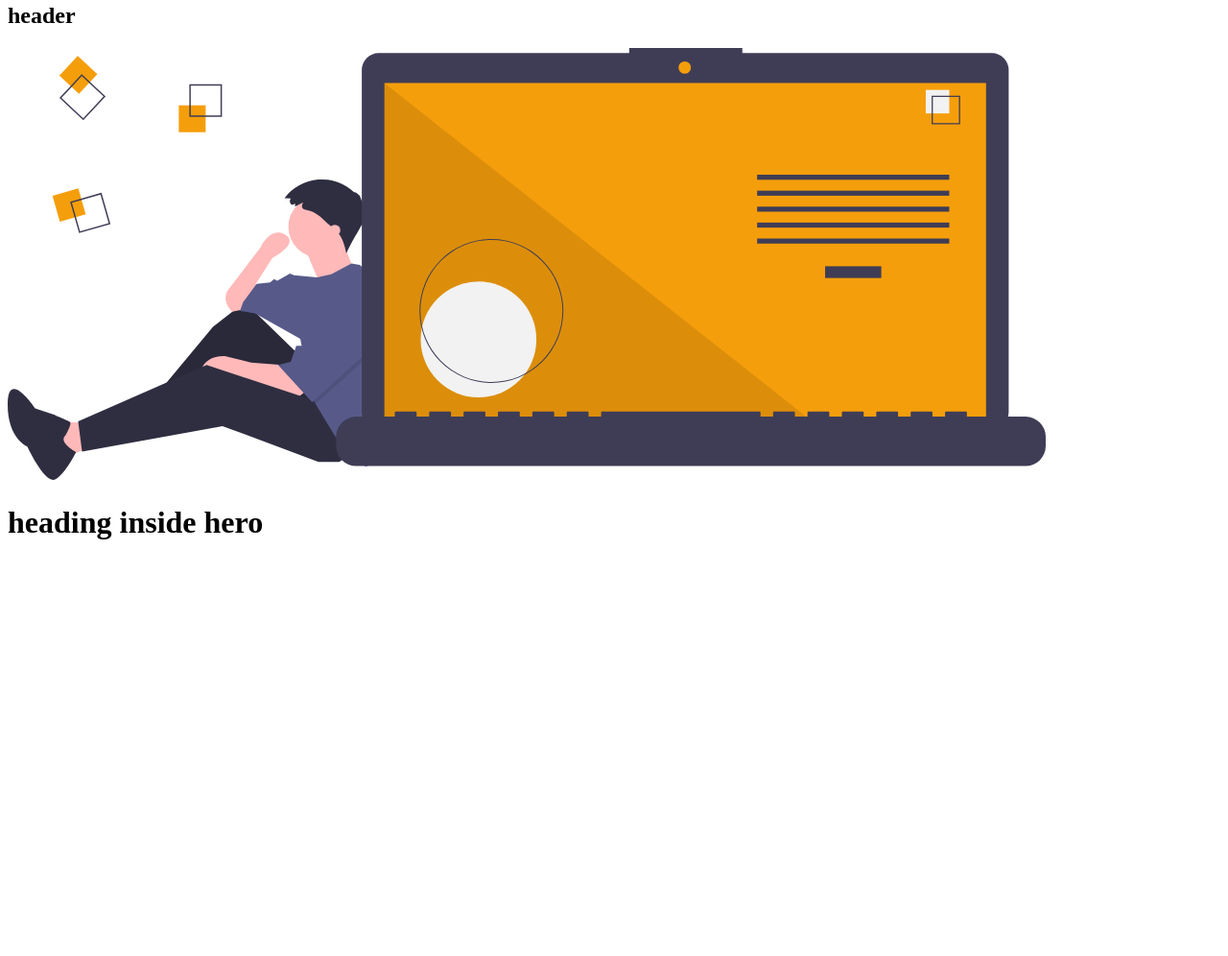
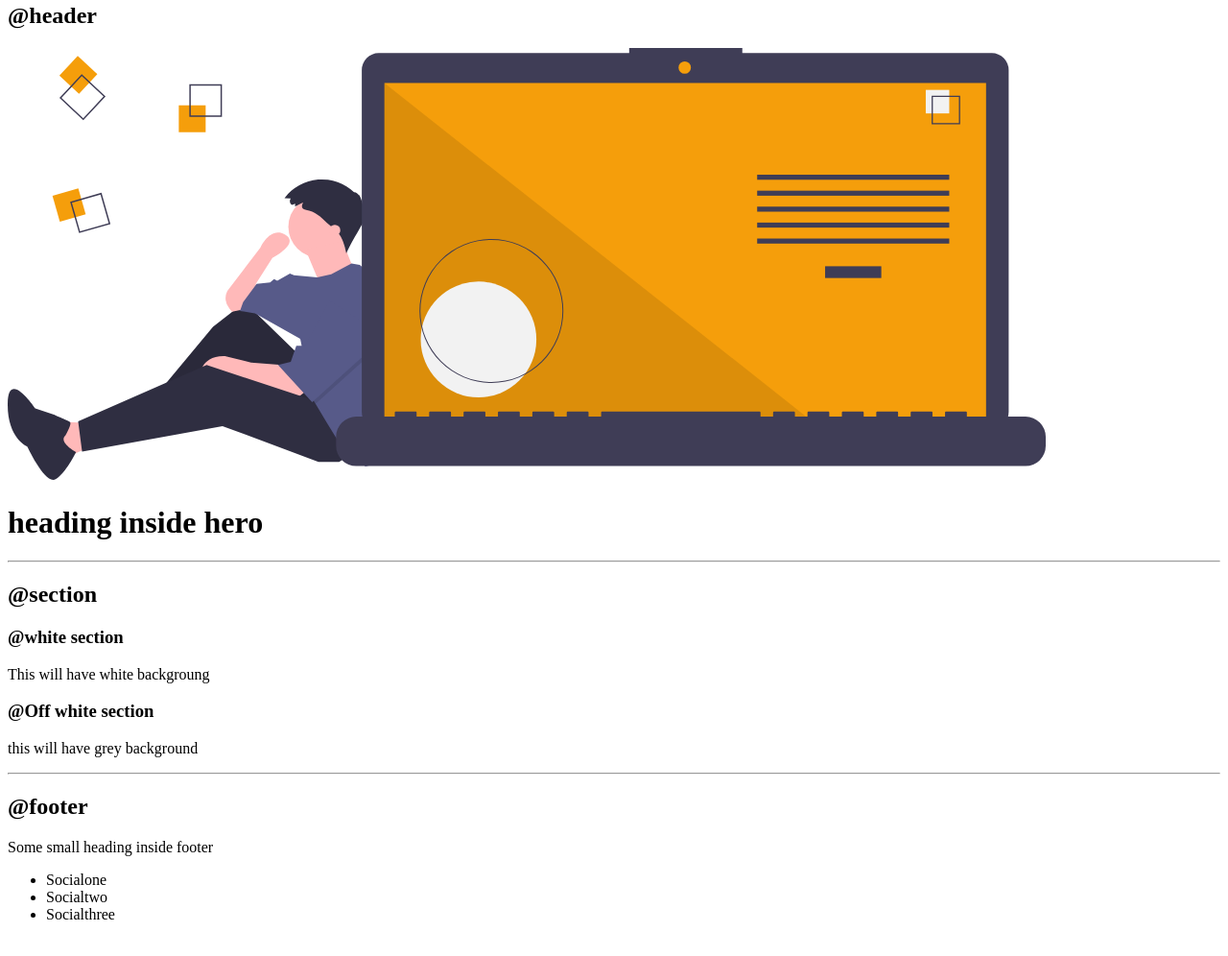
Before and after one commit to sanjay121531/neog.camp-lesson-3-live, a plain HTML site: page index.html in a window 1280 px wide. Shown: the part 976-1972 px from the top of the page at 96% size. Before the commit the page ends 1808 px from the top, so only its background shows below. Drawn offline with Linux system fonts and the light colour scheme.

Commit message:
added section and footer

```diff
--- a/index.html
+++ b/index.html
@@ -1,14 +1,17 @@
 <!DOCTYPE html>
 <html lang="en">
+
 <head>
     <meta charset="UTF-8">
     <meta name="viewport" content="width=device-width, initial-scale=1.0">
     <title>Component Library</title>
 </head>
+
 <body>
     <h1>Welcome to Sanjay Loncha's component library</h1>
-    <p>i am attainding neogcamp and i want to make a library which would make all my projects look good and consistent.</p>
-    <hr >
+    <p>i am attainding neogcamp and i want to make a library which would make all my projects look good and consistent.
+    </p>
+    <hr>
 
     <h2>@typography</h2>
 
@@ -31,9 +34,9 @@
     <h3>@unordered lists</h3>
 
     <ul>
-         <li>item one</li>
-         <li>item two</li>
-         <li>item three</li>
+        <li>item one</li>
+        <li>item two</li>
+        <li>item three</li>
     </ul>
 
     <h3>unordered inline list</h3>
@@ -73,7 +76,7 @@
 
     <hr>
 
-    <h2>header</h2>
+    <h2>@header</h2>
 
     <header>
         <img src="image/hero.svg" alt="">
@@ -81,8 +84,31 @@
 
     </header>
 
+    <hr>
 
+    <h2>@section</h2>
+    <section>
+        <h3>@white section</h3>
+        <p>This will have white backgroung</p>
+    </section>
 
+    <section>
+        <h3>@Off white section</h3>
+        <p>this will have grey background</p>
+    </section>
+
+    <hr>
+
+    <h2>@footer</h2>
+
+    <footer>
+        <div>Some small heading inside footer</div>
+        <ul>
+            <li>Socialone</li>
+            <li>Socialtwo</li>
+            <li>Socialthree</li>
+        </ul>
+    </footer>
 
 
 
@@ -90,4 +116,5 @@
 
     <div style="height: 30vh;"></div>
 </body>
+
 </html>
```
